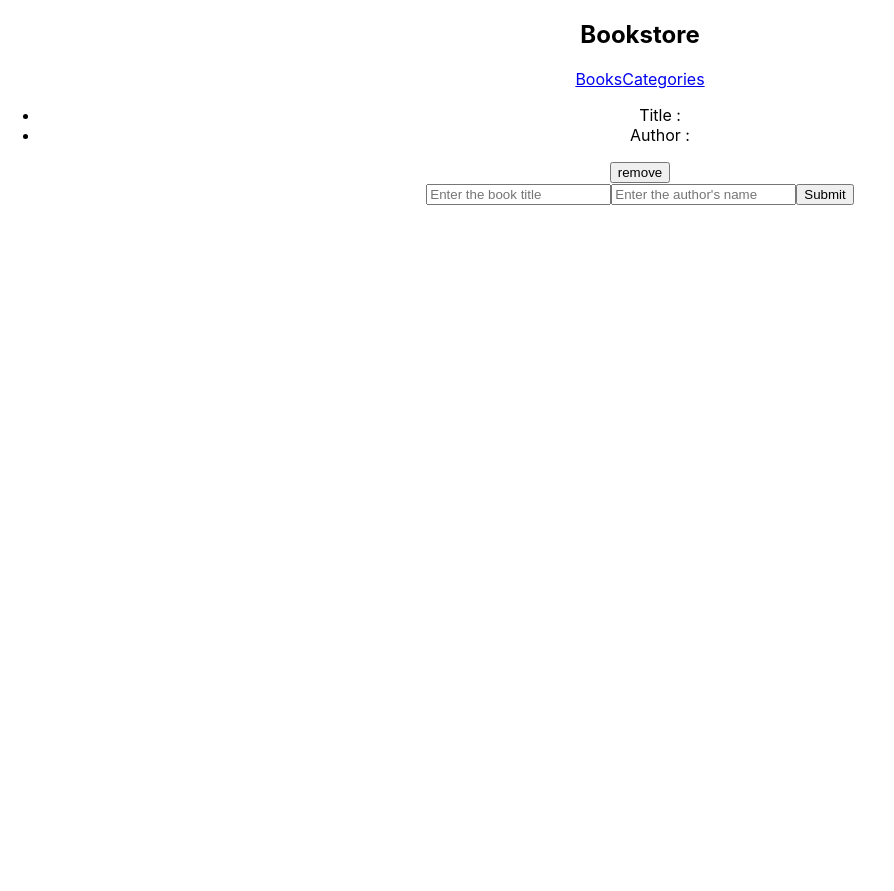
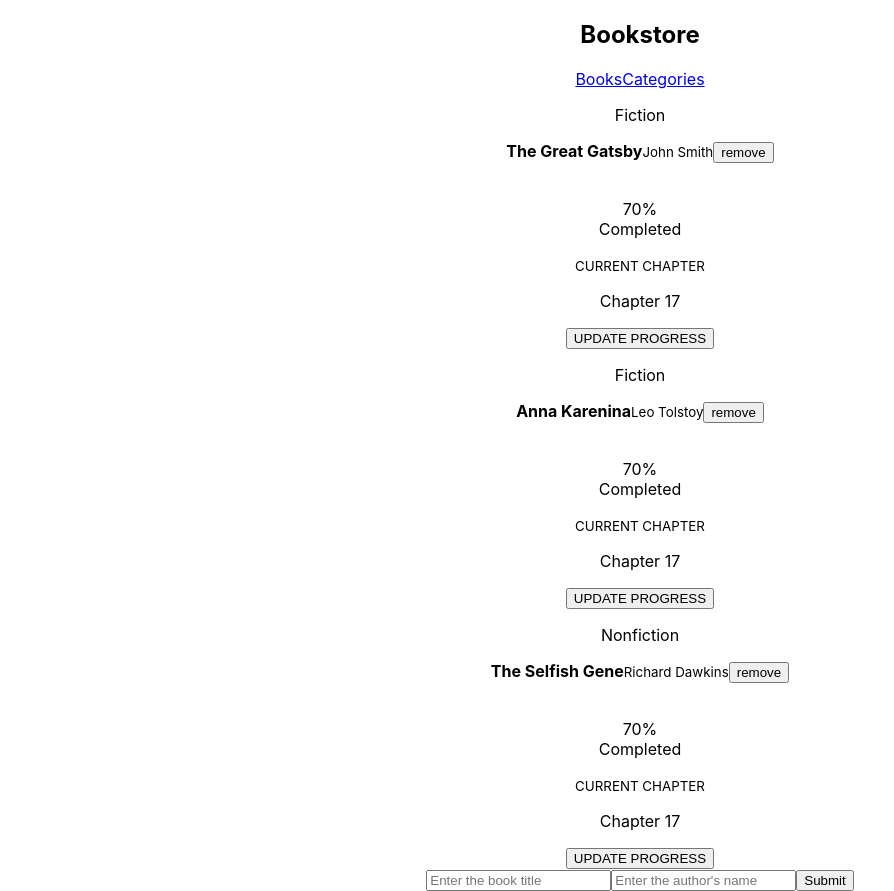
Before and after one commit to adeola003/bookstore, a React (Create React App) app: page / in a window 1280 px wide. Shown: the whole page, without its empty margins (0-894 px from the left). Before the commit the page ends 800 px from the top, so only its background shows below. Built offline with nearby package versions, Linux system fonts and the light colour scheme.

Commit message:
build the booksContainer and use useSelector to display the books

```diff
--- a/src/App.js
+++ b/src/App.js
@@ -1,6 +1,6 @@
 import { BrowserRouter, Routes, Route } from 'react-router-dom';
 import Navbar from './components/Navbar';
-import Books from './components/Books';
+import BooksContainer from './components/BooksContainer';
 import Categories from './components/Categories';
 import './App.css';
 
@@ -10,7 +10,7 @@
       <BrowserRouter>
         <Navbar />
         <Routes>
-          <Route path="/" element={<Books />} />
+          <Route path="/" element={<BooksContainer />} />
           <Route path="/categories" element={<Categories />} />
         </Routes>
       </BrowserRouter>
--- a/src/components/Books.jsx
+++ /dev/null
@@ -1,36 +0,0 @@
-import React from 'react';
-import PropTypes from 'prop-types';
-import Form from './Form';
-
-const Books = ({ title, author }) => (
-  <>
-    <div>
-      <ul>
-        <li>
-          Title :
-          {title}
-        </li>
-        <li>
-          Author :
-          {author}
-        </li>
-      </ul>
-      <button type="submit" className="remove">remove</button>
-    </div>
-    <div>
-      <Form />
-    </div>
-  </>
-);
-
-Books.propTypes = {
-  title: PropTypes.string,
-  author: PropTypes.string,
-};
-
-Books.defaultProps = {
-  title: '',
-  author: '',
-};
-
-export default Books;
--- /dev/null
+++ b/src/components/BooksContainer.jsx
@@ -0,0 +1,19 @@
+import React from 'react';
+import { useSelector } from 'react-redux';
+import Form from './Form';
+import Book from './Book';
+
+const BooksContainer = () => {
+  const booksList = useSelector((store) => store.book.booksList);
+
+  return (
+    <>
+      <section className="books-container">
+        {booksList.map((book) => <Book key={book.item_id} bookObject={book} />)}
+      </section>
+      <section className="form container"><Form /></section>
+    </>
+  );
+};
+
+export default BooksContainer;
--- a/src/components/Form.jsx
+++ b/src/components/Form.jsx
@@ -1,3 +1,6 @@
+// import { useDispatch } from 'react-redux';
+// import { addBook } from '../redux/books/booksSlice';
+// const dispacth = useDispatch();
 const Form = () => (
   <form action="" id="books-form">
     <label htmlFor="Title">
```
